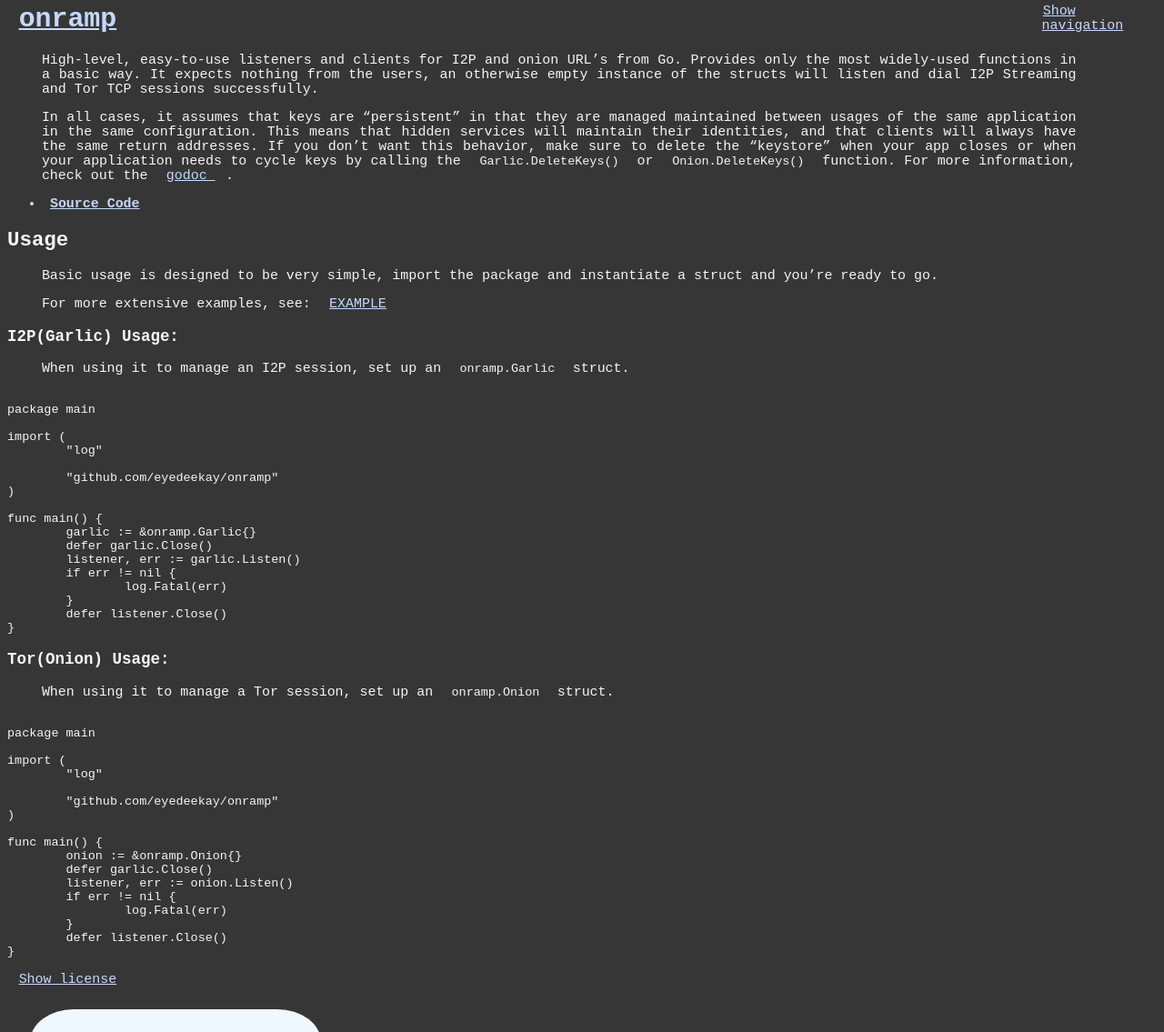
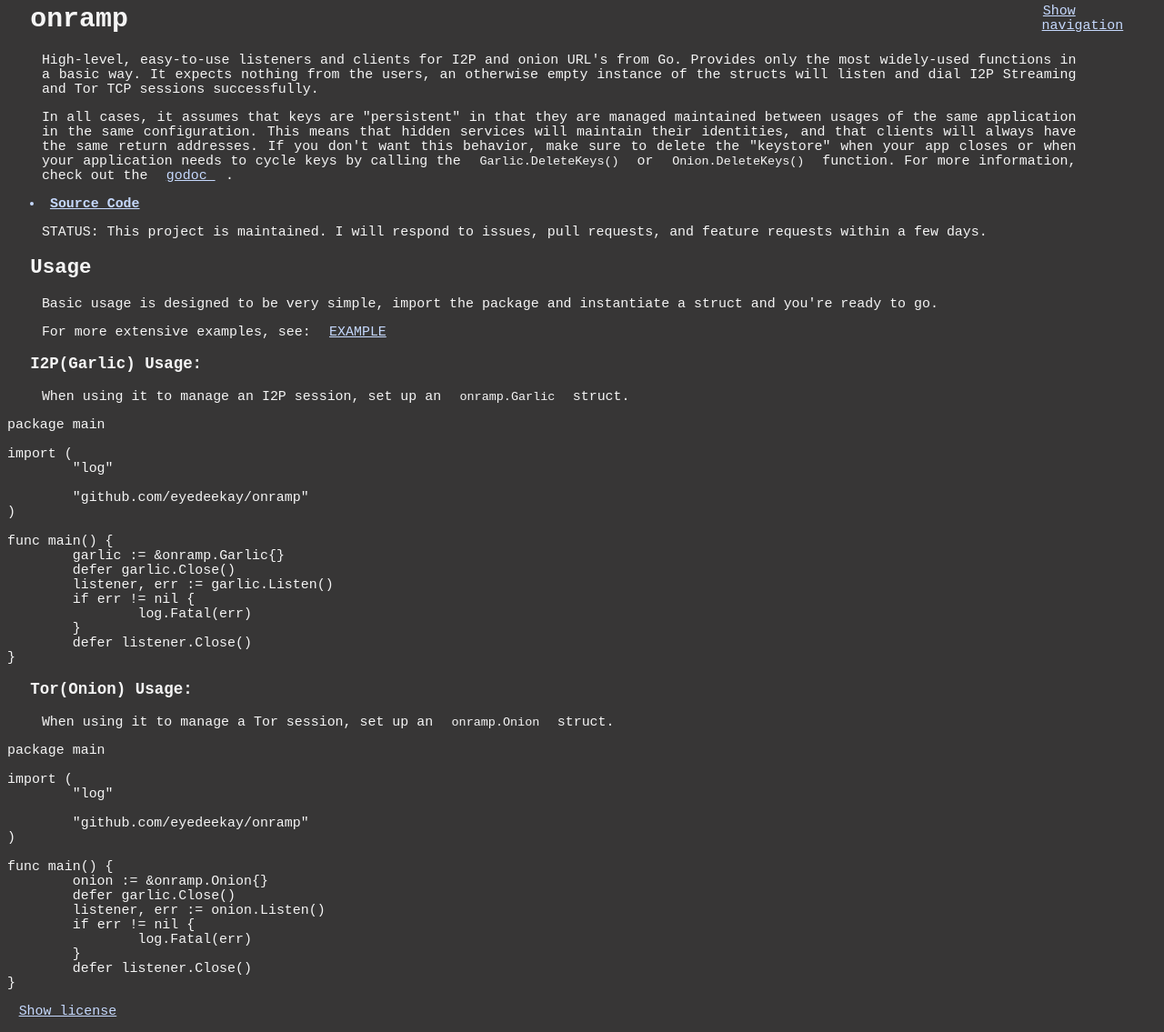
Before and after one commit to eyedeekay/onramp, a plain HTML site: page index.html in a window 1280 px wide. Shown: the part 4-1139 px from the top of the page at 91% size. Drawn offline with Linux system fonts and the light colour scheme; grey boxes are pictures that could not be loaded.

Commit message:
update index.html

```diff
--- a/index.html
+++ b/index.html
@@ -7,6 +7,7 @@
     <meta name="description" content="onramp.git" />
     <meta name="keywords" content="main" />
     <link rel="stylesheet" type="text/css" href="style.css" />
+    <link rel="stylesheet" type="text/css" href="showhider.css" />
   </head>
   <body>
     <div id="navbar">
@@ -45,22 +46,23 @@
       </div>
     </div>
     <h1>
-      <a href="/">
-        onramp
+      <a href="#onramp" rel="nofollow">
+        <span></span>
       </a>
+      onramp
     </h1>
     <p>
-      High-level, easy-to-use listeners and clients for I2P and onion URL’s from Go.
+      High-level, easy-to-use listeners and clients for I2P and onion URL&#39;s from Go.
       Provides only the most widely-used functions in a basic way. It expects nothing
       from the users, an otherwise empty instance of the structs will listen and dial
       I2P Streaming and Tor TCP sessions successfully.
     </p>
     <p>
-      In all cases, it assumes that keys are “persistent” in that they are managed
+      In all cases, it assumes that keys are &#34;persistent&#34; in that they are managed
       maintained between usages of the same application in the same configuration.
       This means that hidden services will maintain their identities, and that clients
-      will always have the same return addresses. If you don’t want this behavior,
-      make sure to delete the “keystore” when your app closes or when your application
+      will always have the same return addresses. If you don&#39;t want this behavior,
+      make sure to delete the &#34;keystore&#34; when your app closes or when your application
       needs to cycle keys by calling the
       <code>
         Garlic.DeleteKeys()
@@ -84,12 +86,18 @@
         </strong>
       </li>
     </ul>
+    <p>
+      STATUS: This project is maintained. I will respond to issues, pull requests, and feature requests within a few days.
+    </p>
     <h2>
+      <a href="#usage" rel="nofollow">
+        <span></span>
+      </a>
       Usage
     </h2>
     <p>
       Basic usage is designed to be very simple, import the package and instantiate
-      a struct and you’re ready to go.
+      a struct and you&#39;re ready to go.
     </p>
     <p>
       For more extensive examples, see:
@@ -98,6 +106,9 @@
       </a>
     </p>
     <h3>
+      <a href="#i2p-garlic-usage" rel="nofollow">
+        <span></span>
+      </a>
       I2P(Garlic) Usage:
     </h3>
     <p>
@@ -107,26 +118,31 @@
       </code>
       struct.
     </p>
-    <pre><code>
-package main
+    <div>
+      <pre>
+<span>package</span> <span>main</span>
 
-import (
-	&#34;log&#34;
+<span>import</span> <span>(</span>
+	<span>&#34;log&#34;</span>
 
-	&#34;github.com/eyedeekay/onramp&#34;
-)
+	<span>&#34;github.com/eyedeekay/onramp&#34;</span>
+<span>)</span>
 
-func main() {
-	garlic := &amp;onramp.Garlic{}
-	defer garlic.Close()
-	listener, err := garlic.Listen()
-	if err != nil {
-		log.Fatal(err)
-	}
-	defer listener.Close()
-}
-</code></pre>
+<span>func</span> <span>main</span><span>(</span><span>)</span> <span>{</span>
+	<span>garlic</span> <span>:=</span> <span>&amp;</span><span>onramp</span><span>.</span><span>Garlic</span><span>{</span><span>}</span>
+	<span>defer</span> <span>garlic</span><span>.</span><span>Close</span><span>(</span><span>)</span>
+	<span>listener</span><span>,</span> <span>err</span> <span>:=</span> <span>garlic</span><span>.</span><span>Listen</span><span>(</span><span>)</span>
+	<span>if</span> <span>err</span> <span>!=</span> <span>nil</span> <span>{</span>
+		<span>log</span><span>.</span><span>Fatal</span><span>(</span><span>err</span><span>)</span>
+	<span>}</span>
+	<span>defer</span> <span>listener</span><span>.</span><span>Close</span><span>(</span><span>)</span>
+<span>}</span>
+</pre>
+    </div>
     <h3>
+      <a href="#tor-onion-usage" rel="nofollow">
+        <span></span>
+      </a>
       Tor(Onion) Usage:
     </h3>
     <p>
@@ -136,25 +152,27 @@ func main() {
       </code>
       struct.
     </p>
-    <pre><code>
-package main
+    <div>
+      <pre>
+<span>package</span> <span>main</span>
 
-import (
-	&#34;log&#34;
+<span>import</span> <span>(</span>
+	<span>&#34;log&#34;</span>
 
-	&#34;github.com/eyedeekay/onramp&#34;
-)
+	<span>&#34;github.com/eyedeekay/onramp&#34;</span>
+<span>)</span>
 
-func main() {
-	onion := &amp;onramp.Onion{}
-	defer garlic.Close()
-	listener, err := onion.Listen()
-	if err != nil {
-		log.Fatal(err)
-	}
-	defer listener.Close()
-}
-</code></pre>
+<span>func</span> <span>main</span><span>(</span><span>)</span> <span>{</span>
+	<span>onion</span> <span>:=</span> <span>&amp;</span><span>onramp</span><span>.</span><span>Onion</span><span>{</span><span>}</span>
+	<span>defer</span> <span>garlic</span><span>.</span><span>Close</span><span>(</span><span>)</span>
+	<span>listener</span><span>,</span> <span>err</span> <span>:=</span> <span>onion</span><span>.</span><span>Listen</span><span>(</span><span>)</span>
+	<span>if</span> <span>err</span> <span>!=</span> <span>nil</span> <span>{</span>
+		<span>log</span><span>.</span><span>Fatal</span><span>(</span><span>err</span><span>)</span>
+	<span>}</span>
+	<span>defer</span> <span>listener</span><span>.</span><span>Close</span><span>(</span><span>)</span>
+<span>}</span>
+</pre>
+    </div>
     <div>
       <a href="#show">
         Show license
--- /dev/null
+++ b/showhider.css
@@ -0,0 +1,10 @@
+/* edgar showhider CSS file */
+#show {display:none; }
+#hide {display:block; }
+#show:target {display: block; }
+#hide:target {display: none; }
+
+#shownav {display:none; }
+#hidenav {display:block; }
+#shownav:target {display: block; }
+#hidenav:target {display: none; }
```
Also changed, not shown: 1 other file.
